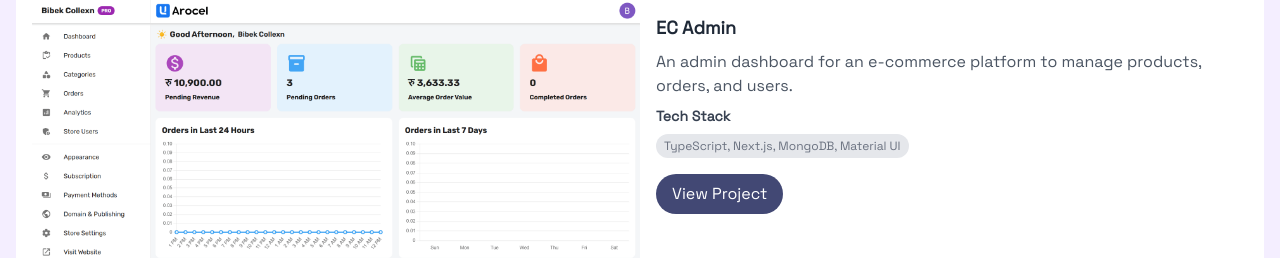
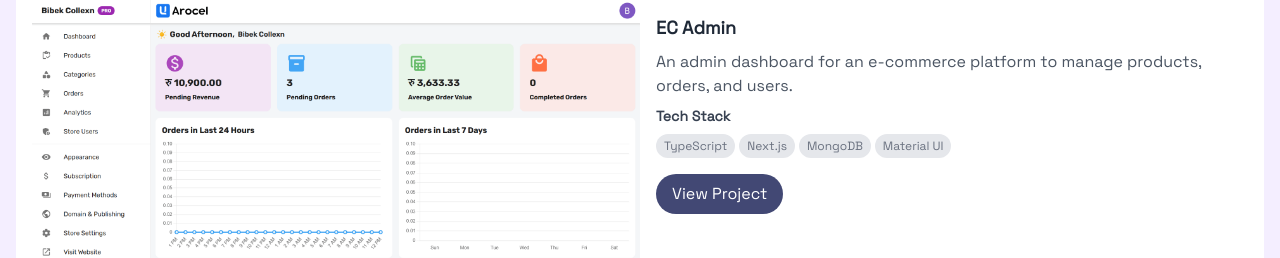
Before and after one commit to bibekoli/bibekoli, a Next.js app: page / in a window 1280 px wide. Shown: the part 3308-3566 px from the top of the page. Built offline with nearby package versions, Linux system fonts and the light colour scheme; no server answers.

Commit message:
fix: update tech stack array format for Projects component

```diff
--- a/src/components/Projects.tsx
+++ b/src/components/Projects.tsx
@@ -15,7 +15,7 @@ export default function Projects() {
       description: "An admin dashboard for an e-commerce platform to manage products, orders, and users.",
       image: "ec-admin.png",
       url: "https://ec-admin.bibekoli.com",
-      techStack: ["TypeScript, Next.js, MongoDB, Material UI"]
+      techStack: ["TypeScript", "Next.js", "MongoDB", "Material UI"]
     },
     {
       name: "EC Buyer",
```
